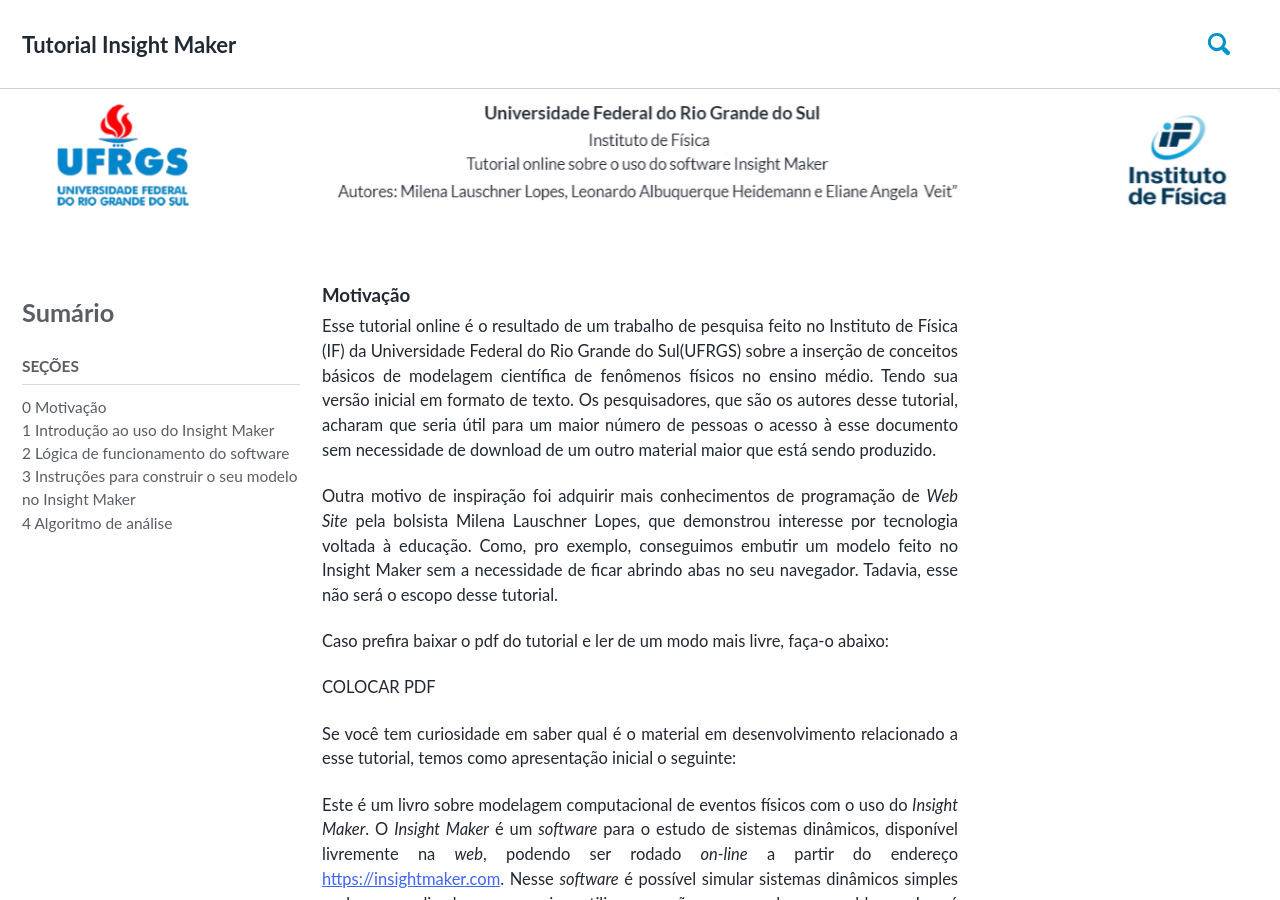
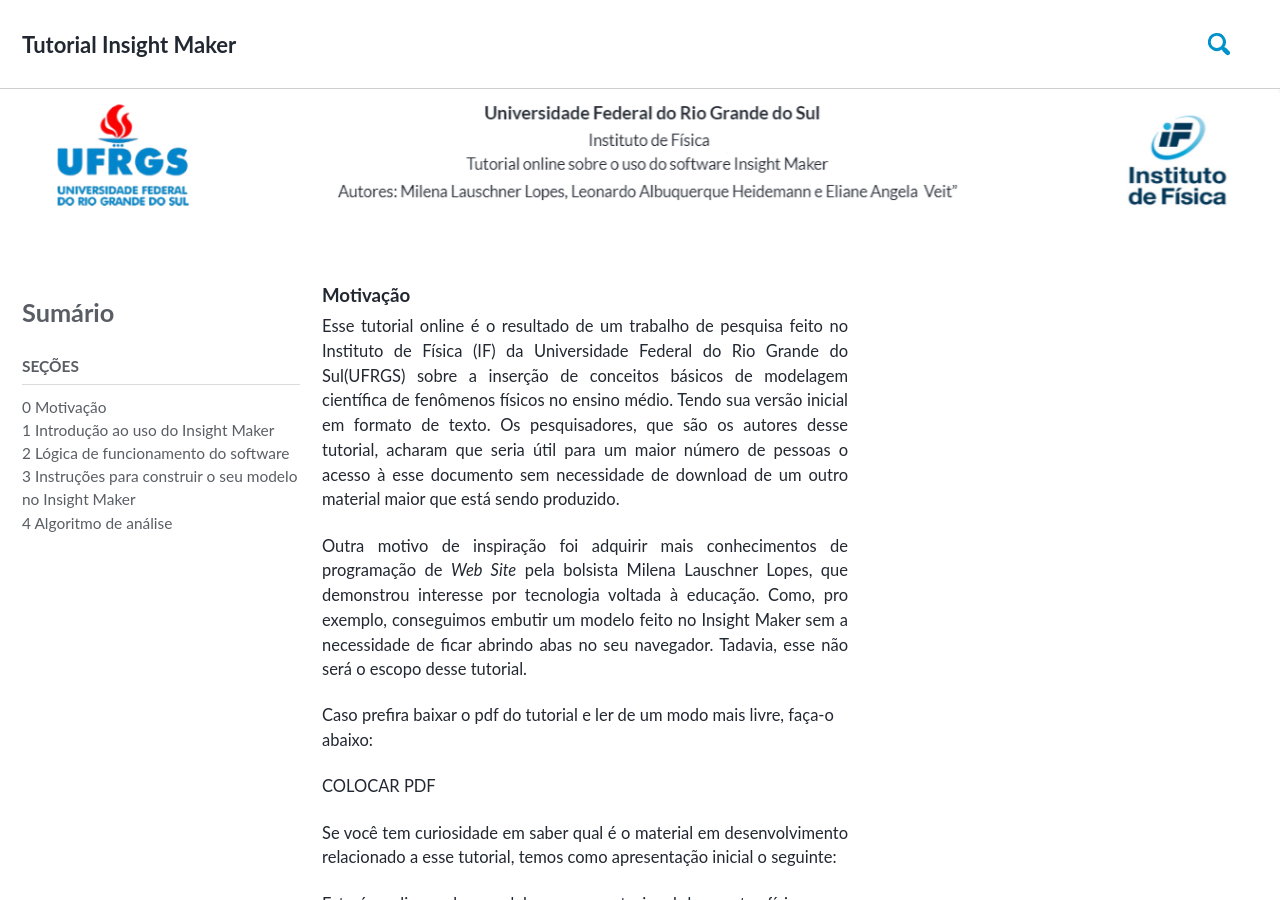
Before and after one commit to milenalauschner/MM, a Jekyll site: the page built from index.md, in a window 1280 px wide and 900 px high. Built offline with Jekyll 4.4.1, drawn with Linux system fonts in a browser that asks for light colours; cached includes are drawn as plain includes; nearby versions of some CDN libraries; some web fonts are replaced.

Commit message:
Update _page.scss

```diff
--- a/_sass/minimal-mistakes/_page.scss
+++ b/_sass/minimal-mistakes/_page.scss
@@ -5,7 +5,7 @@
 #main {
   @include clearfix;
   margin-left: auto;
-  margin-right: auto;
+  margin-right: 5em;
   padding-left: 1em;
   padding-right: 1em;
   -webkit-animation: $intro-transition;
```
